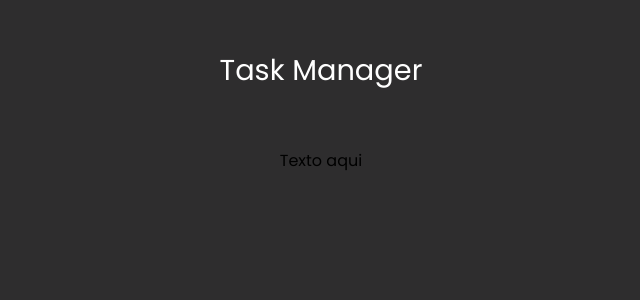
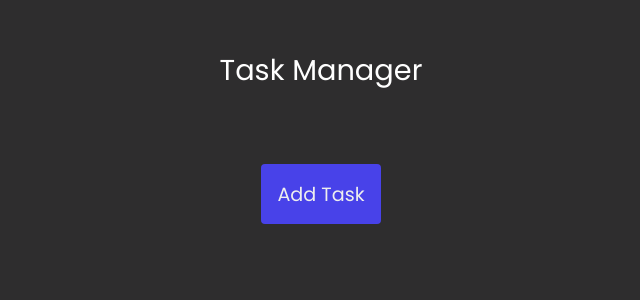
Before and after one commit to DiegoGeoDev/taskManager, a React (Create React App) app: page / in a window 1280 px wide. Shown: the top 300 px of the page, without its empty margins (319-959 px from the left). Built offline with nearby package versions, Linux system fonts and the light colour scheme.

Commit message:
criação do componente Button

```diff
--- a/src/App.js
+++ b/src/App.js
@@ -1,14 +1,17 @@
 import Header from './components/Header/Header';
 import Container from './components/Container/Container';
+import Button from './components/Button/Button';
 
 import './App.css';
 
 function App() {
+	const clickHandler = () => console.log('Add');
+
 	return (
 		<div className="App">
 			<Header title={'Task Manager'} />
 			<Container>
-				<h1>Texto aqui</h1>
+				<Button text="Add Task" clickEvent={clickHandler} />
 			</Container>
 		</div>
 	);
--- /dev/null
+++ b/src/components/Button/Button.css
@@ -0,0 +1,29 @@
+:root {
+	--bg-button: #4842e9;
+	--text-color: #eee;
+	--bg-button-hover: rgb(38, 33, 175);
+	--text-color-hover: #ddd;
+}
+
+.button__task {
+	color: var(--text-color);
+	background-color: var(--bg-button);
+	width: 120px;
+	height: 60px;
+
+	margin-top: 16px;
+	padding: 8px;
+	border-radius: 4px;
+	font-size: 1.2em;
+	display: flex;
+	align-items: center;
+	justify-content: center;
+
+	transition: background-color 0.3s;
+	transition-timing-function: ease-in-out;
+}
+
+.button__task:hover {
+	color: var(--text-color-hover);
+	background-color: var(--bg-button-hover);
+}
--- /dev/null
+++ b/src/components/Button/Button.js
@@ -0,0 +1,30 @@
+import React from 'react';
+import PropTypes from 'prop-types';
+
+import './Button.css';
+
+function Button({ text, clickEvent }) {
+	const component = (
+		<div>
+			<button className="button__task" onClick={clickEvent}>
+				{text}
+			</button>
+		</div>
+	);
+
+	return component;
+}
+
+const defaultProps = {
+	text: 'Texto',
+};
+
+const propTypes = {
+	text: PropTypes.string,
+	clickEvent: PropTypes.func.isRequired,
+};
+
+Button.defaultProps = defaultProps;
+Button.propTypes = propTypes;
+
+export default Button;
```
